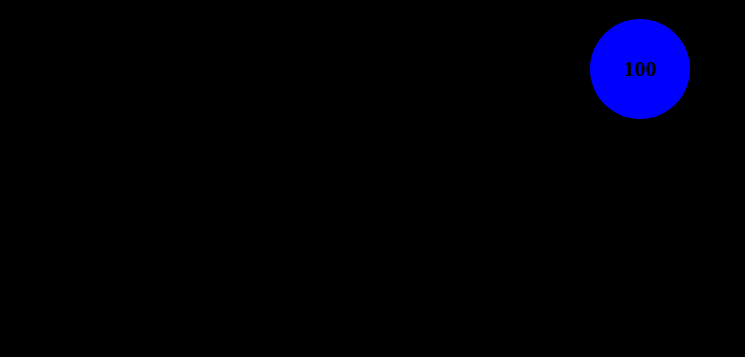
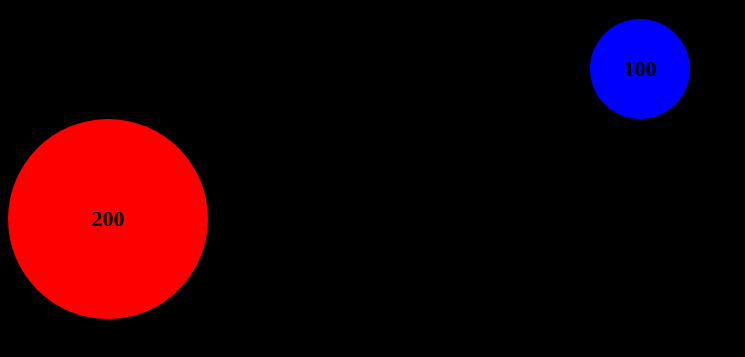
Before and after one commit to yarin1849/Git-Basics---The-Ball-Game, a plain HTML site: page index.html in a window 1280 px wide. Shown: the part 61-418 px from the top of the page, without its empty margins (0-745 px from the left). Drawn offline with Linux system fonts and the light colour scheme.

Commit message:
Added ball styling

```diff
--- a/css/style.css
+++ b/css/style.css
@@ -24,3 +24,17 @@ h1 {
     font-weight: bold;
     transition: 1s;
 }
+
+.ball-2 {
+    display: flex;
+    background-color: rgb(255, 0, 0);
+    border-radius: 100%;
+    width: 200px;
+    height: 200px;
+    justify-self: start;
+    place-content: center;
+    place-items: center;
+    font-size: 22px;
+    font-weight: bold;
+    transition: 1s;
+}
```
